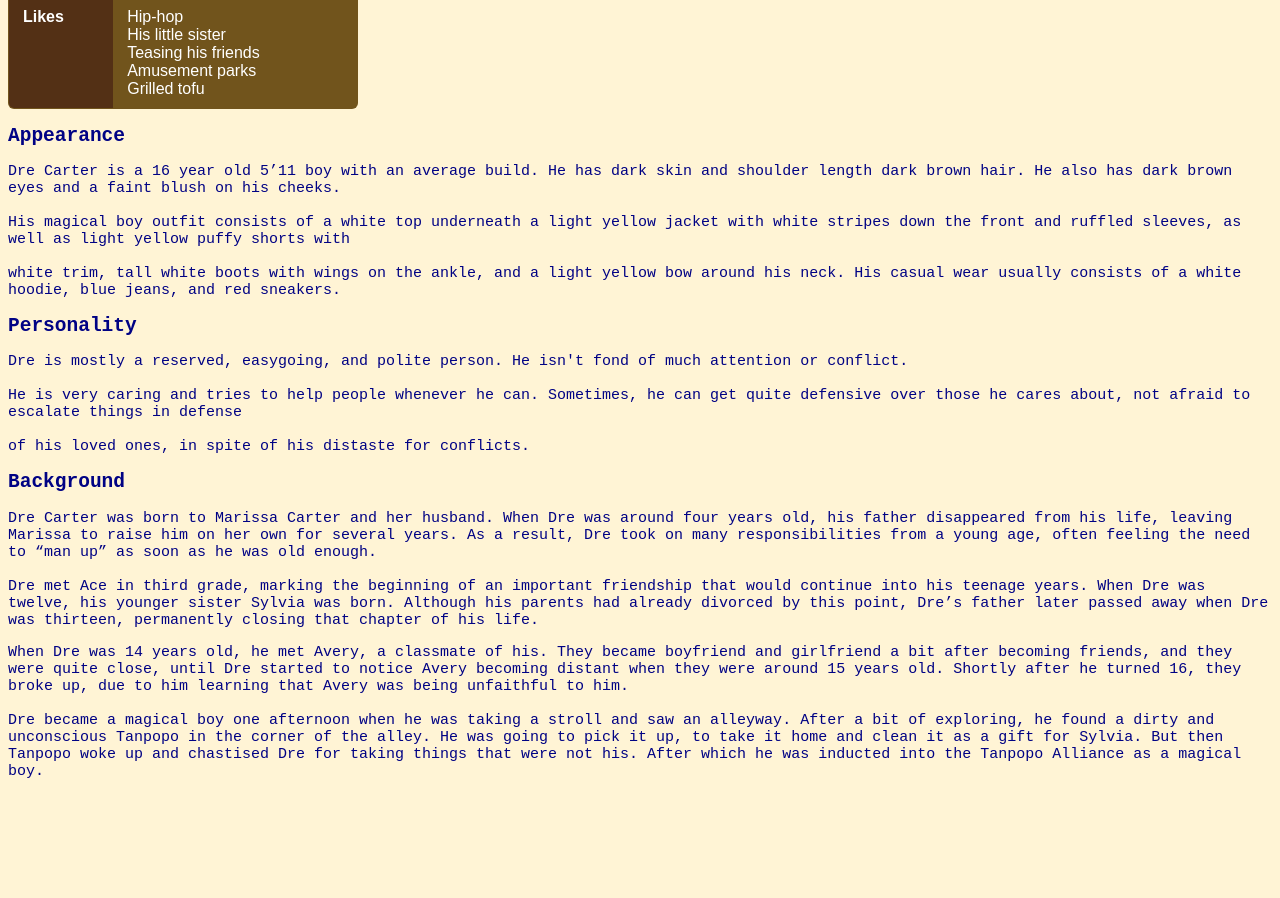
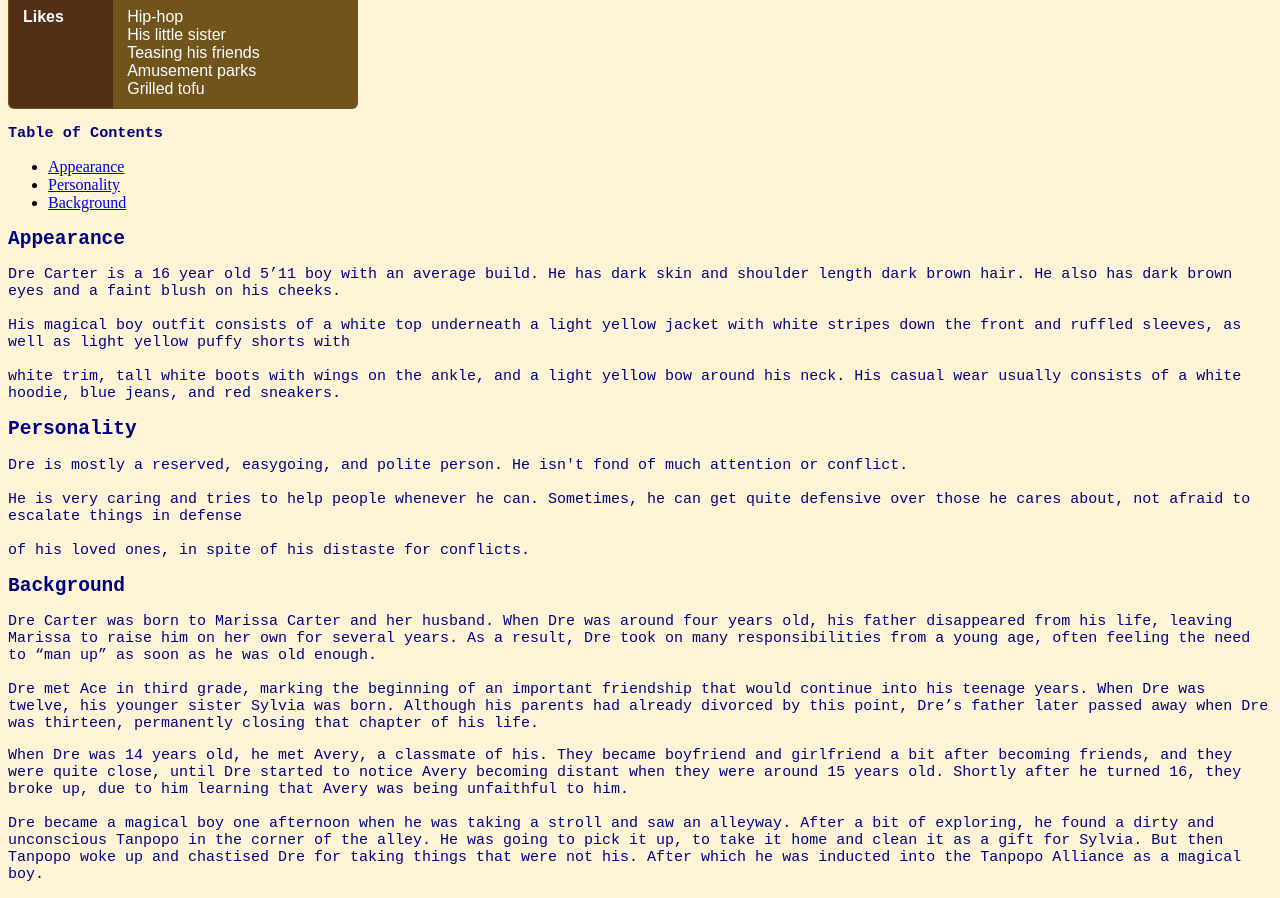
Before and after one commit to Hoshimimi/Glitterblood, a plain HTML site: page Dre.html in a window 1280 px wide. Shown: the part 1260-2158 px from the top of the page. Before the commit the page ends 2055 px from the top, so only its background shows below. Drawn offline with Linux system fonts and the light colour scheme.

Commit message:
Add Table of Contents and update sections in Dre.html

```diff
--- a/Dre.html
+++ b/Dre.html
@@ -94,13 +94,23 @@ Grilled tofu<br>
 </table>
 </div>
 
-<h2>Appearance</h2>
+<div class="toc">
+<h3>Table of Contents</h3>
+	<ul>
+	<li><a href="#Appearance">Appearance</a></li>
+	<li><a href="#Personality">Personality</a></li>
+	<li><a href="#Background">Background</a></li>
+	</ul>
+</div>
+
+
+<h2 id="Appearance">Appearance</h2>
 <p>Dre Carter is a 16 year old 5’11 boy with an average build. He has dark skin and shoulder length dark brown hair. He also has dark brown eyes and a faint blush on his cheeks.<br><br> His magical boy outfit consists of a white top underneath a light yellow jacket with white stripes down the front and ruffled sleeves, as well as light yellow puffy shorts with <br><br> white trim, tall white boots with wings on the ankle, and a light yellow bow around his neck. His casual wear usually consists of a white hoodie, blue jeans, and red sneakers.</p>
 
-<h2>Personality</h2>
+<h2 id="Personality">Personality</h2>
 <p>Dre is mostly a reserved, easygoing, and polite person. He isn't fond of much attention or conflict.<br><br>He is very caring and tries to help people whenever he can. Sometimes, he can get quite defensive over those he cares about, not afraid to escalate things in defense<br><br>of his loved ones, in spite of his distaste for conflicts.</p>
 
-<h2>Background</h2>
+<h2 id="Background">Background</h2>
 <p>Dre Carter was born to Marissa Carter and her husband. When Dre was around four years old, his father disappeared from his life, leaving Marissa to raise him on her own for several years. As a result, Dre took on many responsibilities from a young age, often feeling the need to “man up” as soon as he was old enough.<br><br>
 Dre met Ace in third grade, marking the beginning of an important friendship that would continue into his teenage years. When Dre was twelve, his younger sister Sylvia was born. Although his parents had already divorced by this point, Dre’s father later passed away when Dre was thirteen, permanently closing that chapter of his life.</p>
 
```
